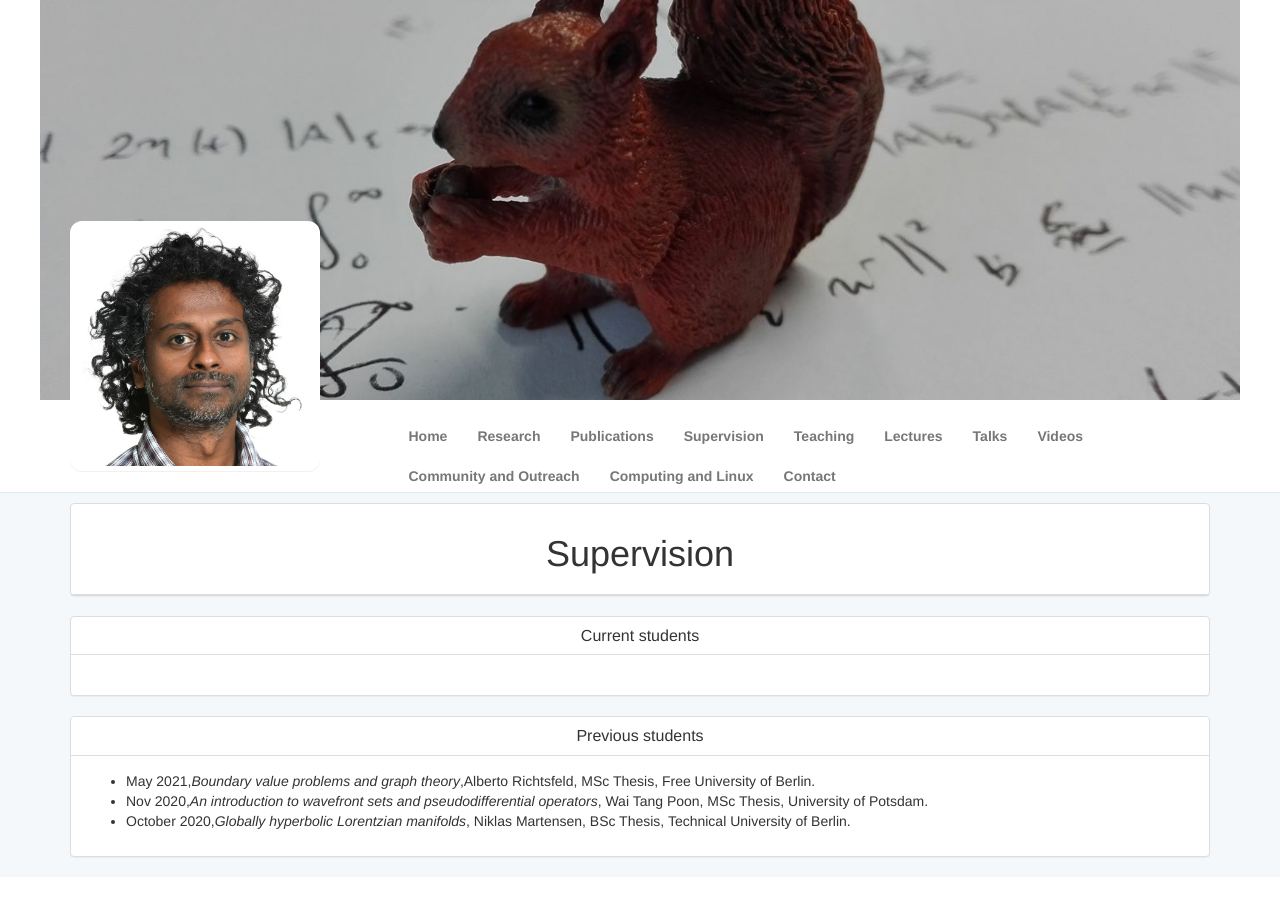
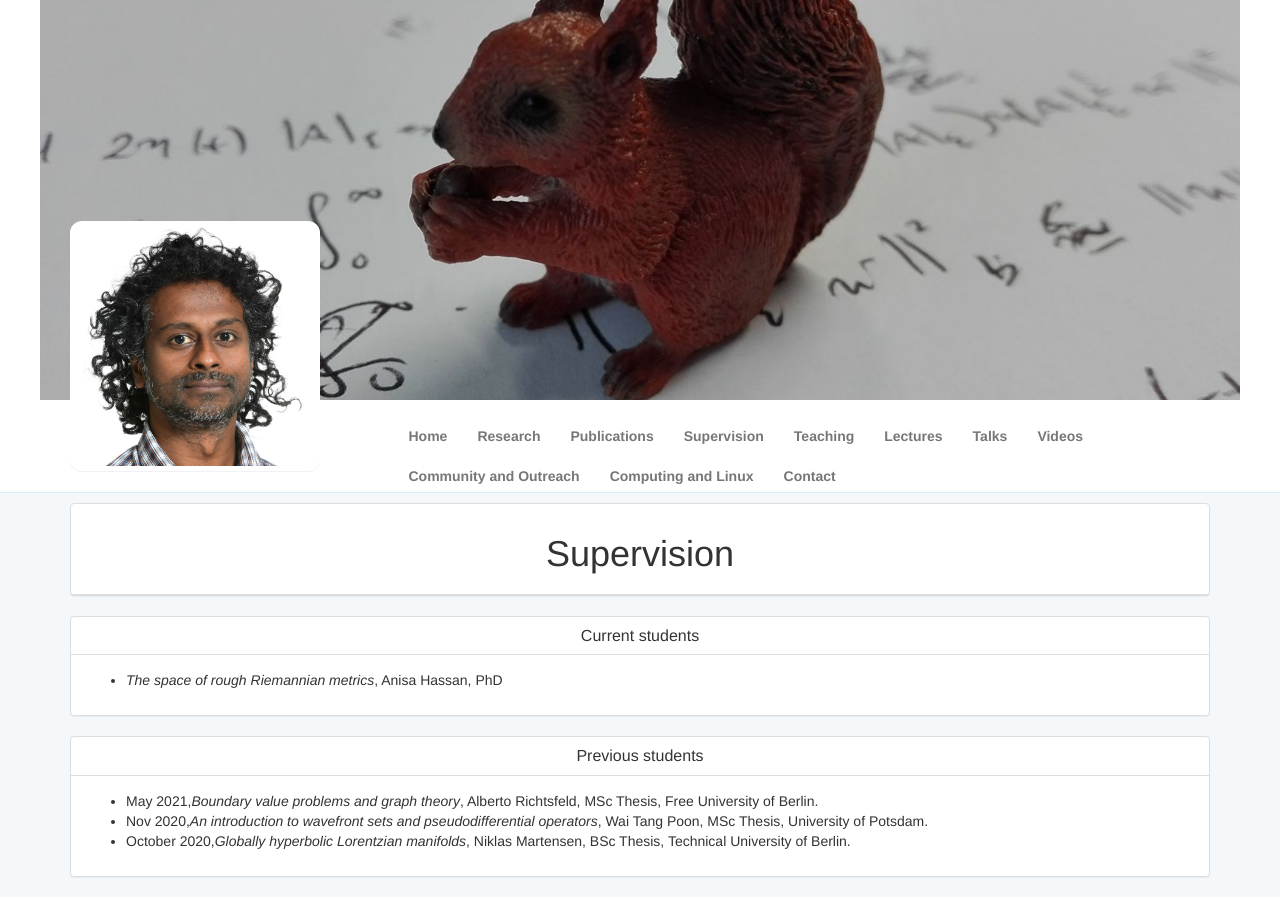
Before and after one commit to lashi-bandara/lashi-bandara.github.io, a Jekyll site: the page built from toc/supervision/index.html, in a window 1280 px wide. Built offline with Jekyll 4.4.1, drawn with Linux system fonts in a browser that asks for light colours.

Commit message:
Added Anisa

```diff
--- a/toc/supervision/index.html
+++ b/toc/supervision/index.html
@@ -10,6 +10,7 @@ description: "Lashi Bandara - Supervision"
   </div>
   <div class="panel-body">
     <ul>
+	<li><i>The space of rough Riemannian metrics</i>, Anisa Hassan, PhD </li>
     </ul>
   </div>
 </div>
@@ -21,7 +22,7 @@ description: "Lashi Bandara - Supervision"
 
   <div class="panel-body">
     <ul>
-	<li>May 2021,<i>Boundary value problems and graph theory</i>,Alberto Richtsfeld, MSc Thesis, Free University of Berlin. </li>
+	<li>May 2021,<i>Boundary value problems and graph theory</i>, Alberto Richtsfeld, MSc Thesis, Free University of Berlin. </li>
 	<li>Nov 2020,<i>An introduction to wavefront sets and pseudodifferential operators</i>, Wai Tang Poon, MSc Thesis, University of Potsdam. </li>
 	<li>October 2020,<i>Globally hyperbolic Lorentzian manifolds</i>, Niklas Martensen, BSc Thesis, Technical University of Berlin.	</li>
     </ul>
```
